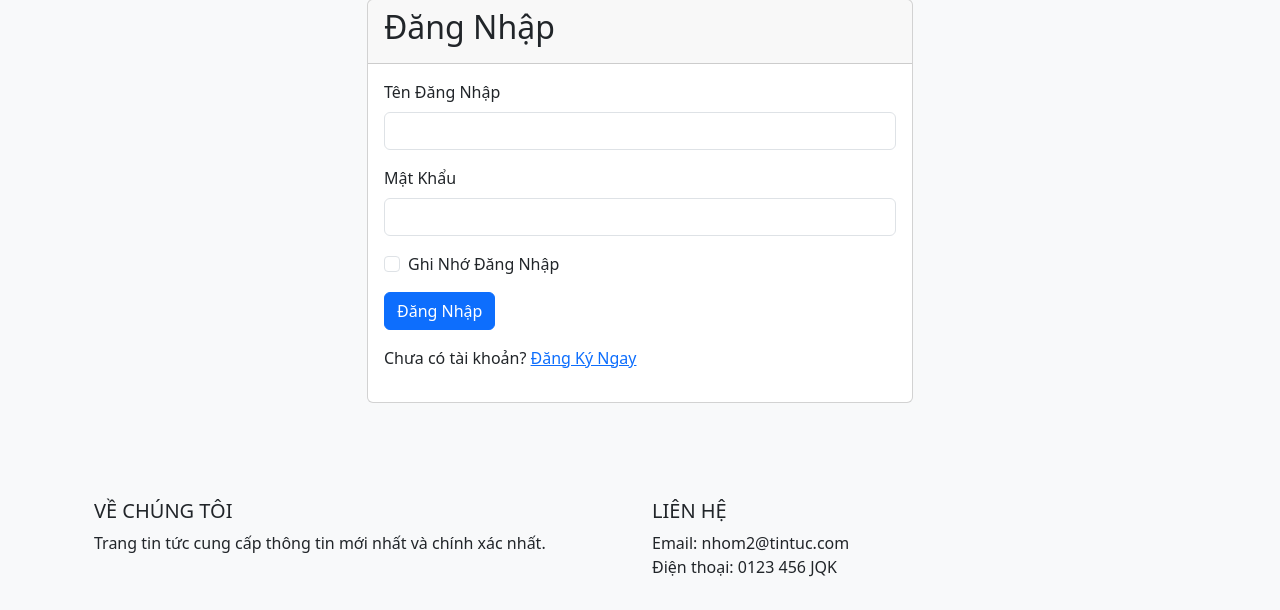
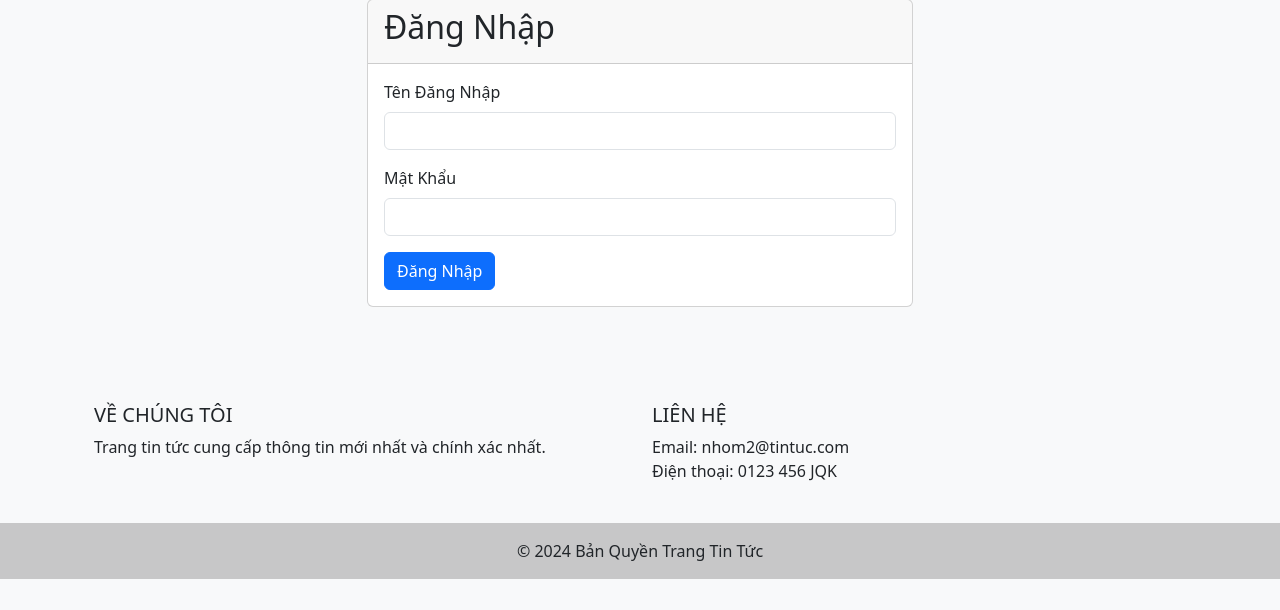
Before and after one commit to Nhoxboon/Team_Cong_nghe_web, a PHP site: template views/admin/dashboard.php in a window 1280 px wide. Shown: the part 199-809 px from the top of the page. After the commit the page ends 778 px from the top, so only its background shows below. Run offline with PHP 8.4, Linux system fonts and the light colour scheme; the template is opened without the code that fills it, so the values that code supplies are empty.

Commit message:
edit login.php

```diff
--- a/views/admin/login.php
+++ b/views/admin/login.php
@@ -31,15 +31,8 @@
                             <label for="password" class="form-label">Mật Khẩu</label>
                             <input type="password" class="form-control" id="password" name="password" required>
                         </div>
-                        <div class="mb-3 form-check">
-                            <input type="checkbox" class="form-check-input" id="remember" name="remember">
-                            <label class="form-check-label" for="remember">Ghi Nhớ Đăng Nhập</label>
-                        </div>
                         <button type="submit" class="btn btn-primary">Đăng Nhập</button>
                     </form>
-                    <div class="mt-3">
-                        <p>Chưa có tài khoản? <a href="/register">Đăng Ký Ngay</a></p>
-                    </div>
                 </div>
             </div>
         </div>
```
